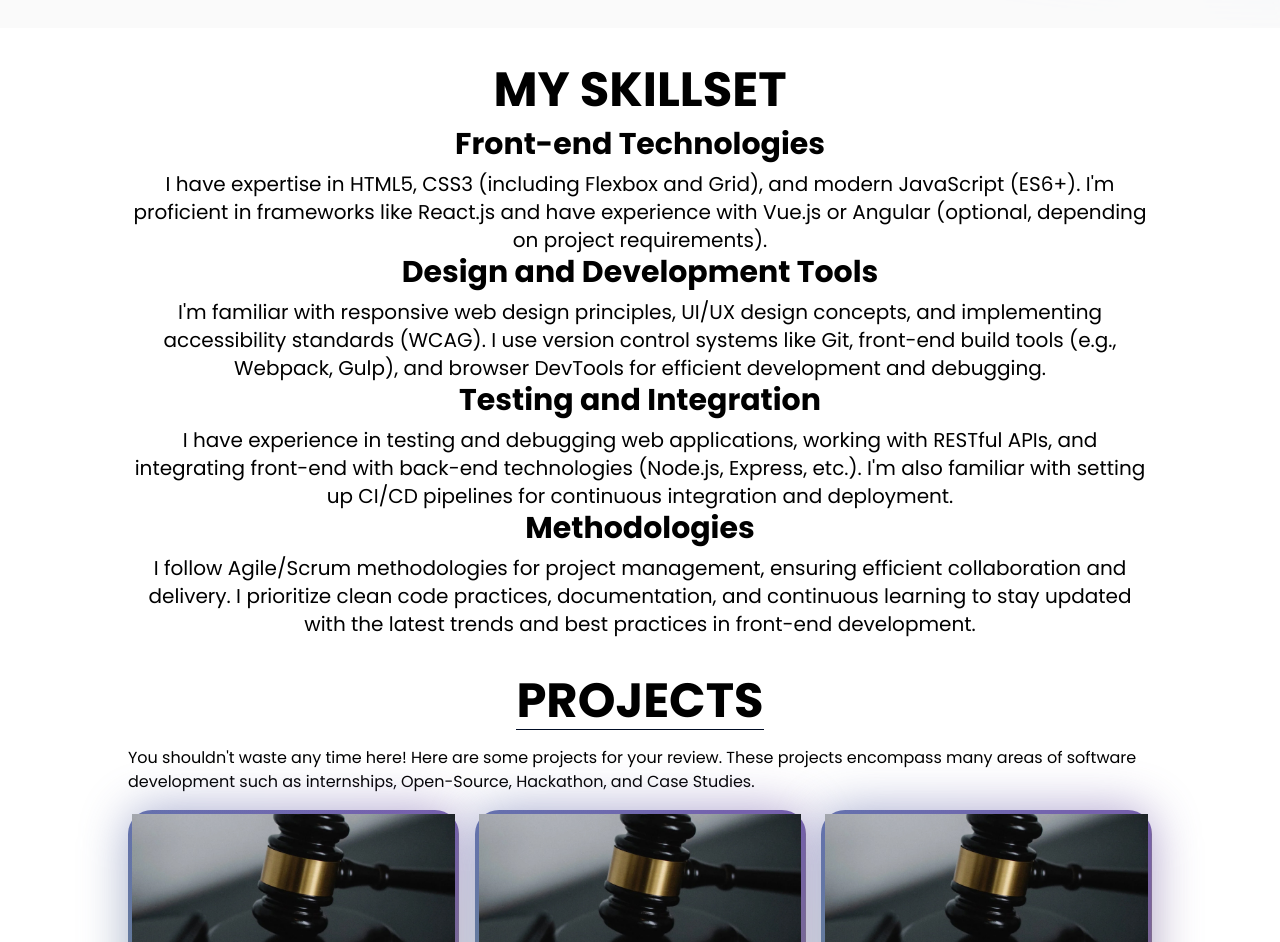
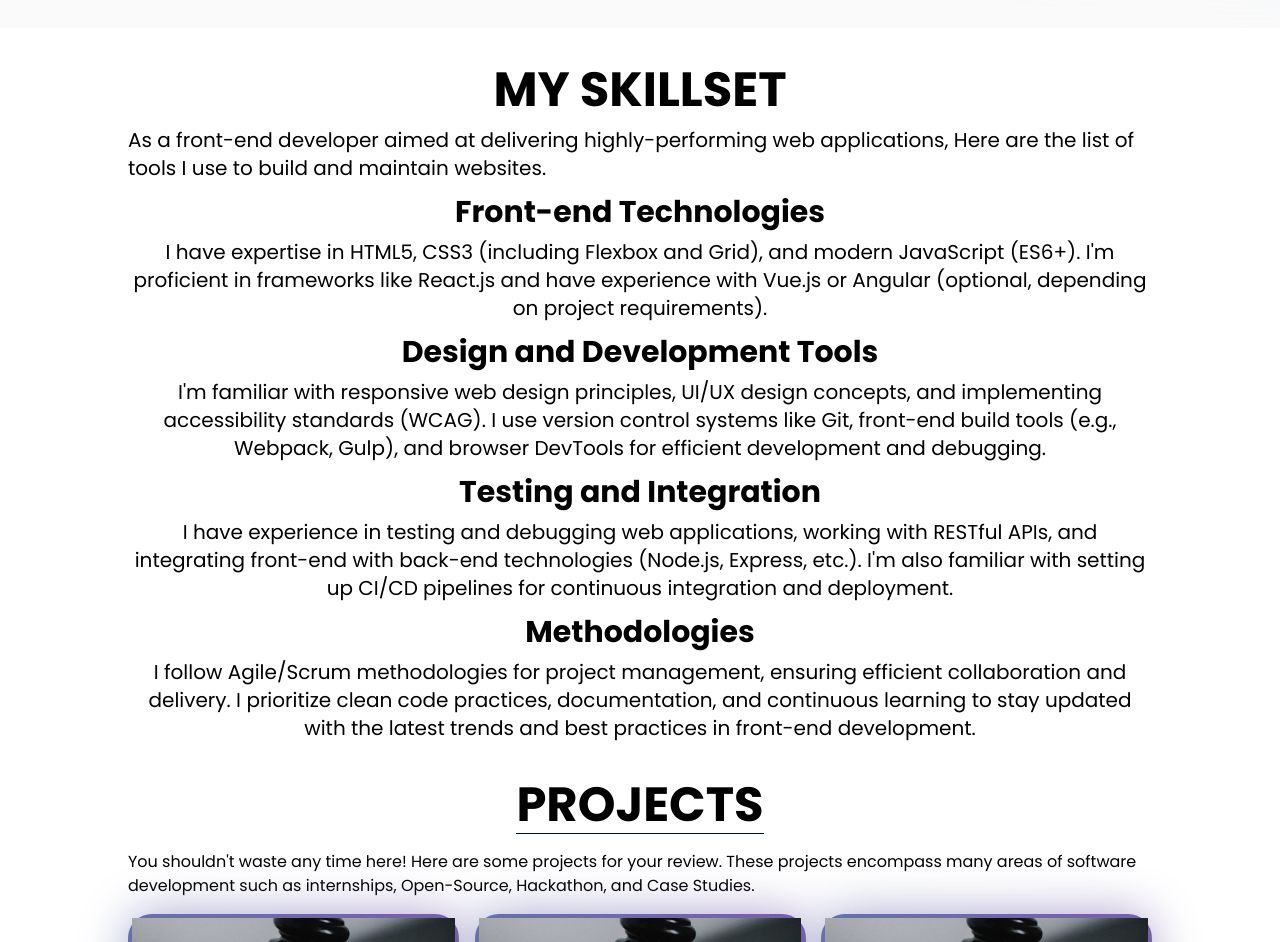
Before and after one commit to MONSURU-rgb/WaiyakiDev, a Next.js app: page / in a window 1280 px wide. Shown: the part 1680-2622 px from the top of the page. Built offline with nearby package versions, Linux system fonts and the light colour scheme.

Commit message:
fix: Add heading to the skillset section

```diff
--- a/components/ui/skills.tsx
+++ b/components/ui/skills.tsx
@@ -14,7 +14,12 @@ export function Skills() {
     >
       <section className="flex flex-col gap-3 mx-auto max-w-[80vw] justify-center items-center py-[clamp(0.8rem,3vw,3rem)]">
         <h2 className="text-5xl font-bold">MY SKILLSET</h2>
-        <div className="text-xl text-center">
+        <p className="text-xl">
+          As a front-end developer aimed at delivering highly-performing web
+          applications, Here are the list of tools I use to build and maintain
+          websites.
+        </p>
+        <div className="text-xl text-center grid gap-3">
           <div>
             <h4 className="text-3xl font-bold mb-2">Front-end Technologies</h4>
             <p>
```
